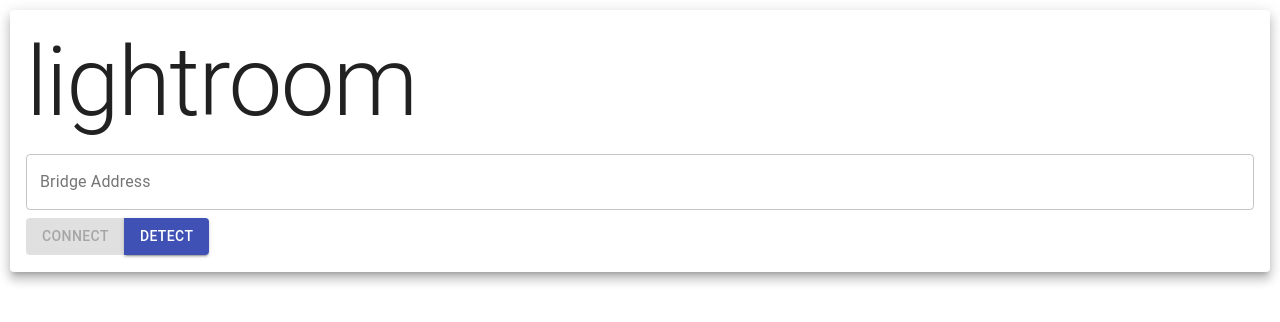
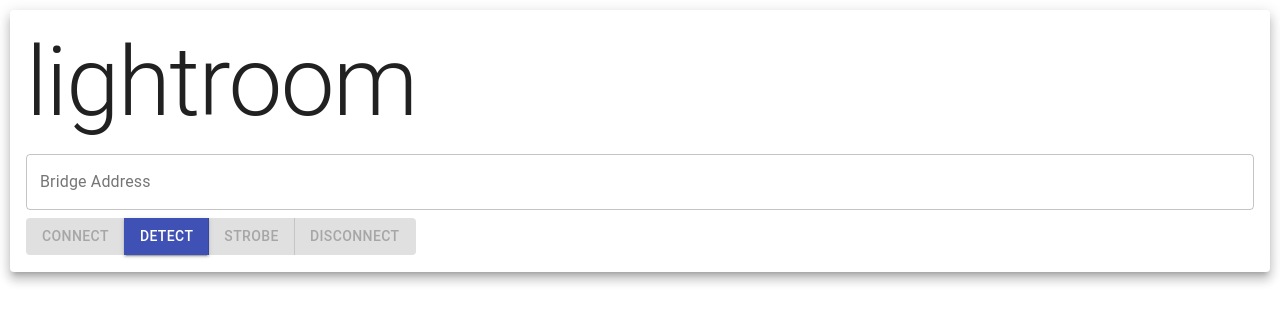
Before and after one commit to ajchili/lightroom, a React (Create React App) app: page / in a window 1280 px wide. Shown: the top 322 px of the page. Built offline with nearby package versions, Linux system fonts and the light colour scheme.

Commit message:
Added strobe and disconnect functionalities

```diff
--- a/src/pages/Home.tsx
+++ b/src/pages/Home.tsx
@@ -23,6 +23,7 @@
   fetchLightsInterval?: NodeJS.Timeout;
   lights: Array<Light>;
   username: string;
+  strobe?: NodeJS.Timeout;
 }
 
 export default class extends Component<any, State> {
@@ -90,8 +91,6 @@
   _updateLight = async (light: number, state: LightState) => {
     const { bridgeAddress, username } = this.state;
 
-    console.log(state);
-
     if (bridgeAddress && username) {
       try {
         await updateLight(bridgeAddress, username, light, state);
@@ -102,13 +101,33 @@
     }
   };
 
+  _toggleStrobe = () => {
+    const { strobe } = this.state;
+    if (strobe) {
+      clearInterval(strobe);
+    } else {
+      const interval = setInterval(async () => {
+        const { bridgeAddress, username, lights } = this.state;
+
+        if (bridgeAddress && username) {
+          lights.forEach((light: Light, i: number) => {
+            this._updateLight(i + 1, {
+              on: !light.state.on
+            });
+          });
+        }
+      }, 1000);
+      this.setState({ strobe: interval });
+    }
+  };
+
   render() {
     const { bridgeAddress, lights } = this.state;
 
-    const canConnect =
-      bridgeAddress.length !== 0 &&
-      (bridgeAddress !== (window.localStorage.getItem("bridgeAddress") || "") ||
-        !window.localStorage.getItem("username"));
+    const isConnected =
+      bridgeAddress === (window.localStorage.getItem("bridgeAddress") || "") &&
+      !!window.localStorage.getItem("username");
+    const canConnect = bridgeAddress.length !== 0 && !isConnected;
 
     return (
       <div
@@ -148,6 +167,29 @@
               >
                 Detect
               </Button>
+              <Button
+                variant="contained"
+                color="primary"
+                onClick={this._toggleStrobe}
+                disabled={!isConnected}
+              >
+                Strobe
+              </Button>
+              <Button
+                variant="contained"
+                color="secondary"
+                onClick={() => {
+                  window.localStorage.clear();
+                  this.setState({
+                    bridgeAddress: "",
+                    username: "",
+                    lights: []
+                  });
+                }}
+                disabled={!isConnected}
+              >
+                Disconnect
+              </Button>
             </ButtonGroup>
             <Grid container spacing={3} style={{ marginTop: 5 }}>
               {lights.map((light: Light, i: number) => {
```
